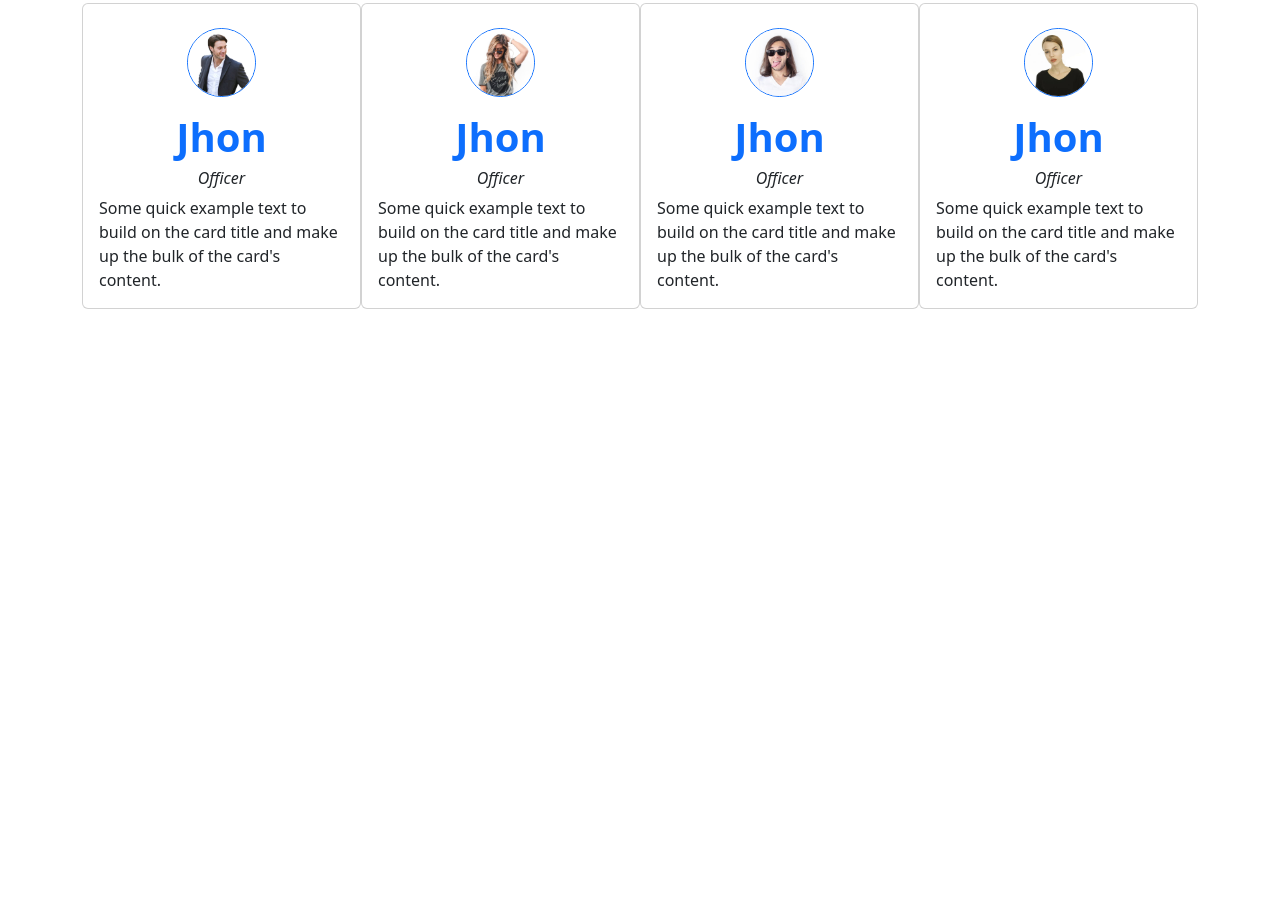
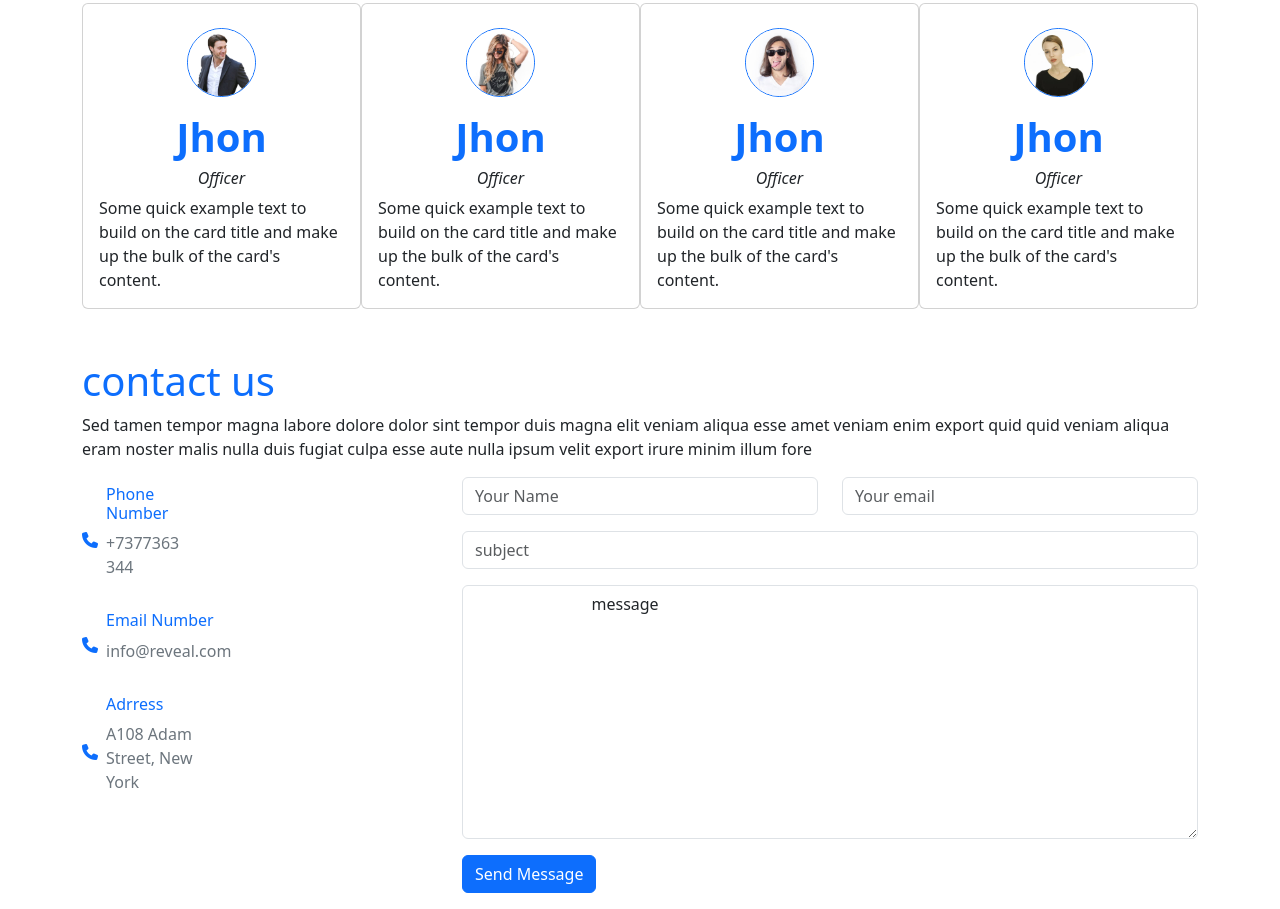
Before and after one commit to AbadatHossain/landing-page-bootstrap, a plain HTML site: page index.html in a window 1280 px wide. Shown: the part 2563-3472 px from the top of the page. Before the commit the page ends 2872 px from the top, so only its background shows below. Drawn offline with nearby package versions, Linux system fonts and the light colour scheme.

Commit message:
added without footer

```diff
--- a/index.html
+++ b/index.html
@@ -8,6 +8,7 @@
     <link href="https://cdn.jsdelivr.net/npm/bootstrap@5.3.0-alpha1/dist/css/bootstrap.min.css" rel="stylesheet"
         integrity="sha384-GLhlTQ8iRABdZLl6O3oVMWSktQOp6b7In1Zl3/Jr59b6EGGoI1aFkw7cmDA6j6gD" crossorigin="anonymous">
     <link rel="stylesheet" href="./css/styles.css">
+    <script src="https://kit.fontawesome.com/6ed6eb2b60.js" crossorigin="anonymous"></script>
 </head>
 
 <body>
@@ -172,7 +173,9 @@
                             <img class="icon align-items-center me-4 mt-4" src="./image/images (1).png" alt="">
                             <div>
                                 <h1 class="text-primary">Digital Transforming</h1>
-                                <p>Transforming business models of the organization is an important aspect of digital transformation, it comprises transforming the business functions, activities, processes, models, assets, and activities.</p>
+                                <p>Transforming business models of the organization is an important aspect of digital
+                                    transformation, it comprises transforming the business functions, activities,
+                                    processes, models, assets, and activities.</p>
                             </div>
 
                         </div>
@@ -182,7 +185,9 @@
                             <img class="icon align-items-center me-4 mt-4" src="./image/images (1).png" alt="">
                             <div>
                                 <h1 class="text-primary">Digital Transforming</h1>
-                                <p>Transforming business models of the organization is an important aspect of digital transformation, it comprises transforming the business functions, activities, processes, models, assets, and activities.</p>
+                                <p>Transforming business models of the organization is an important aspect of digital
+                                    transformation, it comprises transforming the business functions, activities,
+                                    processes, models, assets, and activities.</p>
                             </div>
 
                         </div>
@@ -194,7 +199,9 @@
                             <img class="icon align-items-center me-4 mt-4" src="./image/images (1).png" alt="">
                             <div>
                                 <h1 class="text-primary">Digital Transforming</h1>
-                            <p>Transforming business models of the organization is an important aspect of digital transformation, it comprises transforming the business functions, activities, processes, models, assets, and activities.</p>
+                                <p>Transforming business models of the organization is an important aspect of digital
+                                    transformation, it comprises transforming the business functions, activities,
+                                    processes, models, assets, and activities.</p>
                             </div>
 
                         </div>
@@ -202,7 +209,9 @@
                             <img class="icon align-items-center me-4 mt-4" src="./image/images (1).png" alt="">
                             <div>
                                 <h1 class="text-primary">Digital Transforming</h1>
-                            <p>Transforming business models of the organization is an important aspect of digital transformation, it comprises transforming the business functions, activities, processes, models, assets, and activities.</p>
+                                <p>Transforming business models of the organization is an important aspect of digital
+                                    transformation, it comprises transforming the business functions, activities,
+                                    processes, models, assets, and activities.</p>
                             </div>
 
                         </div>
@@ -215,7 +224,9 @@
         <section>
             <div class="container mt-4">
                 <h1 class="text-primary">Clients</h1>
-                <p>Sed tamen tempor magna labore dolore dolor sint tempor duis magna elit veniam aliqua esse amet veniam enim export quid quid veniam aliqua eram noster malis nulla duis fugiat culpa esse aute nulla ipsum velit export irure minim illum fore</p>
+                <p>Sed tamen tempor magna labore dolore dolor sint tempor duis magna elit veniam aliqua esse amet veniam
+                    enim export quid quid veniam aliqua eram noster malis nulla duis fugiat culpa esse aute nulla ipsum
+                    velit export irure minim illum fore</p>
                 <div class="logo-div d-flex justify-content-between">
                     <img class="logo" src="./image/clients/client-1.png" alt="">
                     <img class="logo" src="./image/clients/client-2.png" alt="">
@@ -228,10 +239,12 @@
 
             </div>
         </section>
-        <section class="bg-primary mt-5 mb-5 p-5">
+        <section class=" container bg-primary mt-5 mb-5 p-5">
             <div class="container">
                 <h1 class="text-white"> Call to Action</h1>
-                <p>Duis aute irure dolor in reprehenderit in voluptate velit esse cillum dolore eu fugiat nulla pariatur. Excepteur sint occaecat cupidatat non proident, sunt in culpa qui officia deserunt mollit anim id est laborum.</p>
+                <p>Duis aute irure dolor in reprehenderit in voluptate velit esse cillum dolore eu fugiat nulla
+                    pariatur. Excepteur sint occaecat cupidatat non proident, sunt in culpa qui officia deserunt mollit
+                    anim id est laborum.</p>
                 <button class="btn btn-danger pb-3"> Call to Action</button>
 
             </div>
@@ -243,56 +256,128 @@
             <div class="d-flex justify-content-between">
                 <div class="card" style="width: 18rem;">
                     <div class="text-center">
-                        <img src="./image/team-1.jpg" class="card-img-top rounded rounded-circle w-25 border mt-4 border-primary" alt="...">
+                        <img src="./image/team-1.jpg"
+                            class="card-img-top rounded rounded-circle w-25 border mt-4 border-primary" alt="...">
                     </div>
 
 
                     <div class="card-body">
                         <h1 class="text-primary fw-bold text-center">Jhon</h1>
                         <h6 class="text-center fst-italic">Officer</h6>
-                      <p class="card-text">Some quick example text to build on the card title and make up the bulk of the card's content.</p>
+                        <p class="card-text">Some quick example text to build on the card title and make up the bulk of
+                            the card's content.</p>
                     </div>
                 </div>
                 <div class="card" style="width: 18rem;">
                     <div class="text-center">
-                        <img src="./image/team-2.jpg" class="card-img-top rounded rounded-circle w-25 border mt-4 border-primary" alt="...">
+                        <img src="./image/team-2.jpg"
+                            class="card-img-top rounded rounded-circle w-25 border mt-4 border-primary" alt="...">
                     </div>
 
 
                     <div class="card-body">
                         <h1 class="text-primary fw-bold text-center">Jhon</h1>
                         <h6 class="text-center fst-italic">Officer</h6>
-                      <p class="card-text">Some quick example text to build on the card title and make up the bulk of the card's content.</p>
+                        <p class="card-text">Some quick example text to build on the card title and make up the bulk of
+                            the card's content.</p>
                     </div>
                 </div>
                 <div class="card" style="width: 18rem;">
                     <div class="text-center">
-                        <img src="./image/team-3.jpg" class="card-img-top rounded rounded-circle w-25 border mt-4 border-primary" alt="...">
+                        <img src="./image/team-3.jpg"
+                            class="card-img-top rounded rounded-circle w-25 border mt-4 border-primary" alt="...">
                     </div>
 
 
                     <div class="card-body">
                         <h1 class="text-primary fw-bold text-center">Jhon</h1>
                         <h6 class="text-center fst-italic">Officer</h6>
-                      <p class="card-text">Some quick example text to build on the card title and make up the bulk of the card's content.</p>
+                        <p class="card-text">Some quick example text to build on the card title and make up the bulk of
+                            the card's content.</p>
                     </div>
                 </div>
                 <div class="card" style="width: 18rem;">
                     <div class="text-center">
-                        <img src="./image/team-4.jpg" class="card-img-top rounded rounded-circle w-25 border mt-4 border-primary" alt="...">
+                        <img src="./image/team-4.jpg"
+                            class="card-img-top rounded rounded-circle w-25 border mt-4 border-primary" alt="...">
                     </div>
 
 
                     <div class="card-body">
                         <h1 class="text-primary fw-bold text-center">Jhon</h1>
                         <h6 class="text-center fst-italic">Officer</h6>
-                      <p class="card-text">Some quick example text to build on the card title and make up the bulk of the card's content.</p>
+                        <p class="card-text">Some quick example text to build on the card title and make up the bulk of
+                            the card's content.</p>
+                    </div>
+                </div>
+            </div>
+
+
+        </section>
+
+        <section>
+            <!-- contact us -->
+            <div class="container mt-5">
+                <h1 class="text-primary">contact us</h1>
+                <p>Sed tamen tempor magna labore dolore dolor sint tempor duis magna elit veniam aliqua esse amet veniam
+                    enim export quid quid veniam aliqua eram noster malis nulla duis fugiat culpa esse aute nulla ipsum
+                    velit export irure minim illum fore</p>
+                <div class="row">
+                    <div class="col-md-4 d-flex flex-column">
+                        <div class="col-md-4">
+                            <div class="d-flex align-items-center">
+                                <div>
+                                    <i class="fa-solid fa-phone text-primary"></i>
+                                </div>
+
+                                <div class="ms-2 my-2">
+                                    <h6 class="text-primary">Phone Number</h6>
+                                    <p class="text-secondary">+7377363 344</p>
+                                </div>
+                            </div>
+                        </div>
+                        <div class="col-md-4">
+                            <div class="d-flex align-items-center">
+                                <i class="fa-solid fa-phone text-primary"></i>
+                                <div class="ms-2 my-2">
+                                    <h6 class="text-primary">Email Number</h6>
+                                    <p class="text-secondary">info@reveal.com</p>
+                                </div>
+                            </div>
+                        </div>
+                        <div class="col-md-4">
+                            <div class="d-flex align-items-center">
+                                <i class="fa-solid fa-phone text-primary"></i>
+                                <div class="ms-2 my-2">
+                                    <h6 class="text-primary">Adrress</h6>
+                                    <p class="text-secondary">A108 Adam Street, New York</p>
+                                </div>
                             </div>
                         </div>
                     </div>
 
 
 
+                    <div class="col-md-8">
+                        <div class="row">
+                            <div class="col">
+                                <input type="text" class="form-control" placeholder="Your Name">
+
+                            </div>
+                            <div class="col">
+                                <input type="email" class="form-control" placeholder="Your email">
+                            </div>
+                        </div>
+                        <input type="text" class="form-control mt-3" placeholder="subject">
+                        <textarea name="" id="" cols="30" rows="10" class="form-control mt-3">
+                            message
+                        </textarea>
+                        <button type="button" class="btn btn-primary mt-3 mb-3">Send Message</button>
+
+
+                    </div>
+                </div>
+            </div>
         </section>
     </main>
 
```
Also changed, not shown: css/styles.css (line endings or trailing spaces). Lines whose indentation alone changed are shown as unchanged.
